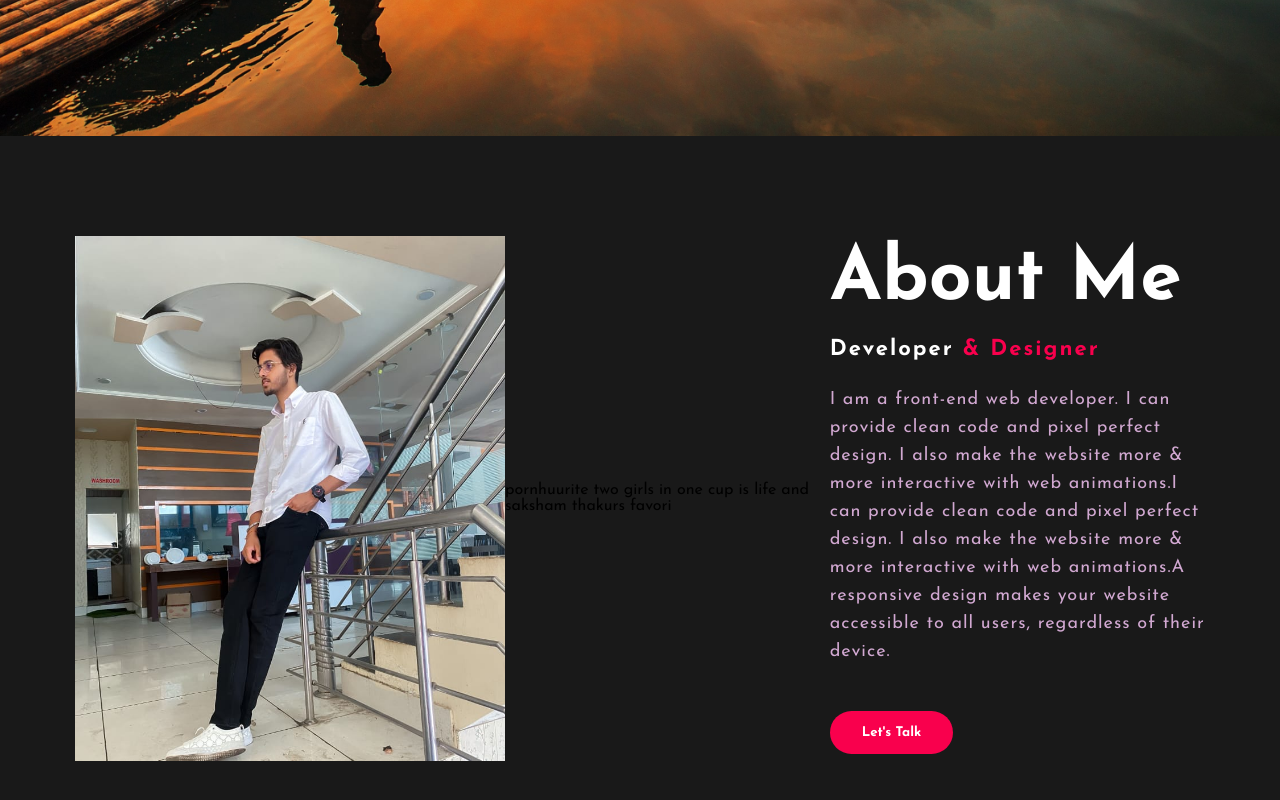
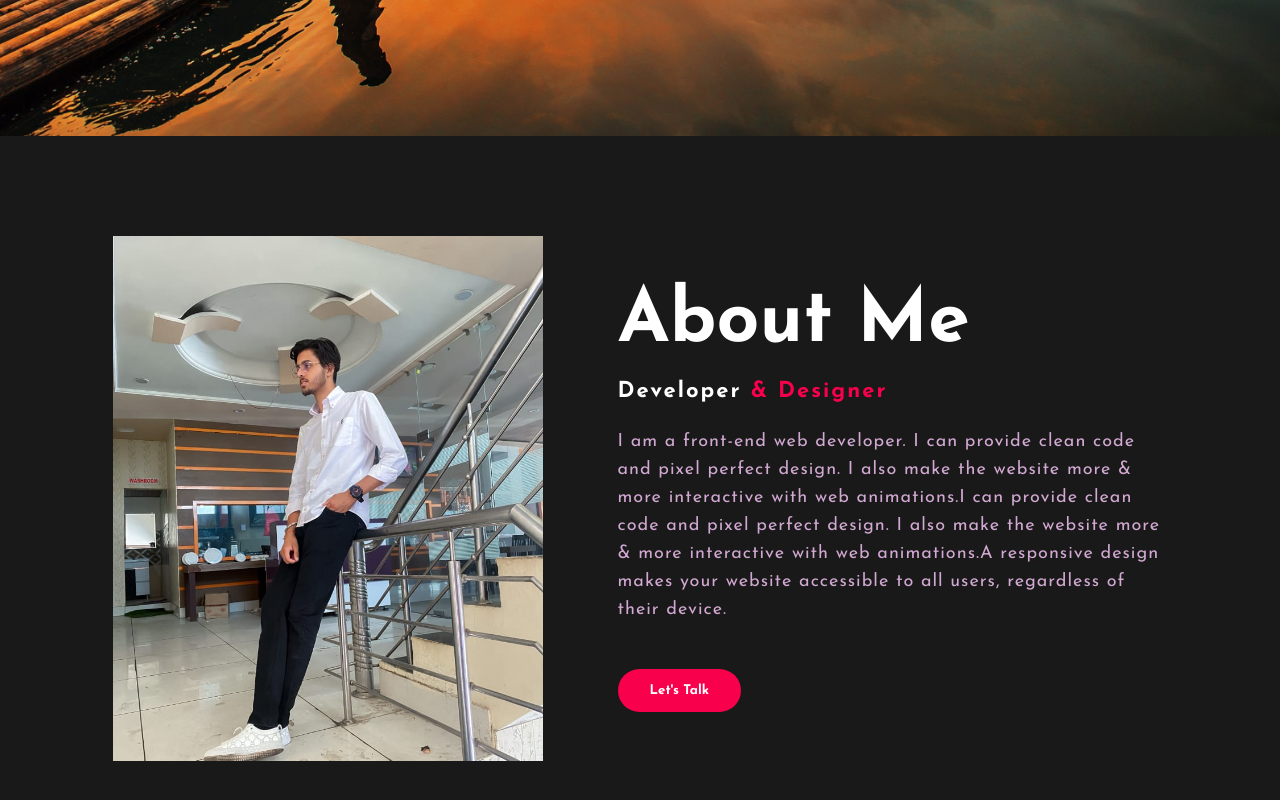
Before and after one commit to Saksham2074/portfolio, a plain HTML site: page saksham/index.html in a window 1280 px wide. Shown: the part 664-1464 px from the top of the page. Drawn offline with Linux system fonts and the light colour scheme.

Commit message:
Update index.html

```diff
--- a/saksham/index.html
+++ b/saksham/index.html
@@ -43,8 +43,7 @@
 	<section class="about" id="about">
 		<div class="main">
 			<img src="me.jpeg">
-		 pornhuurite
-         two girls in one cup  is life and saksham thakurs favori	<div class="about-text">
+		 	<div class="about-text">
 				<h2>About Me</h2>
 				<h5>Developer <span>& Designer</span></h5>
 				<p>I am a front-end web developer. I can provide clean code and pixel perfect design. I also make the website more & more interactive with web animations.I can provide clean code and pixel perfect design. I also make the website more & more interactive with web animations.A responsive design makes your website accessible to all users, regardless of their device.</p>
```
